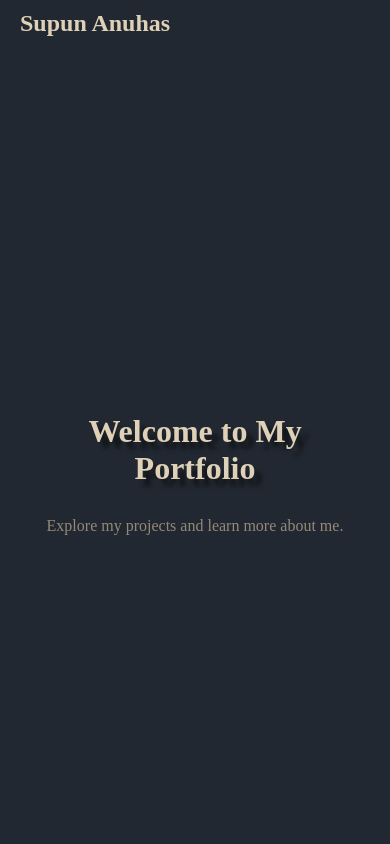
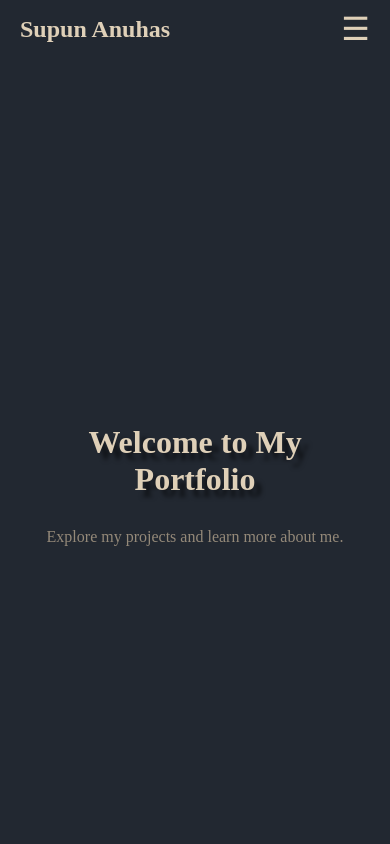
Before and after one commit to SupunAnuhas/web, a plain HTML site: page home.html in a window 390 px wide. Shown: the top 844 px of the page. Drawn offline with Linux system fonts and the light colour scheme.

Commit message:
Update home.html

```diff
--- a/home.html
+++ b/home.html
@@ -16,14 +16,26 @@
             background-position: right bottom;
         }
     </style>
+    <script>
+        function toggleMenu() {
+          const nav = document.querySelector("header nav");
+          nav.classList.toggle("active");
+        }
+      </script>
+
 
 </head>
 <body>
     <div class="fix-image">
         <img src="./resourses/myimg2.png" alt="">
     </div>
+
     <header>
         <div class="logo">Supun Anuhas</div>
+
+        <!-- 🟢 Move the toggle button here -->
+        <div class="menu-toggle" onclick="toggleMenu()">☰</div>
+
         <nav>
             <ul>
                 <li><a href="#home">Home</a></li>
@@ -33,6 +45,7 @@
             </ul>
         </nav>
     </header>
+
 
 
     <div class="page" id="home">
```
